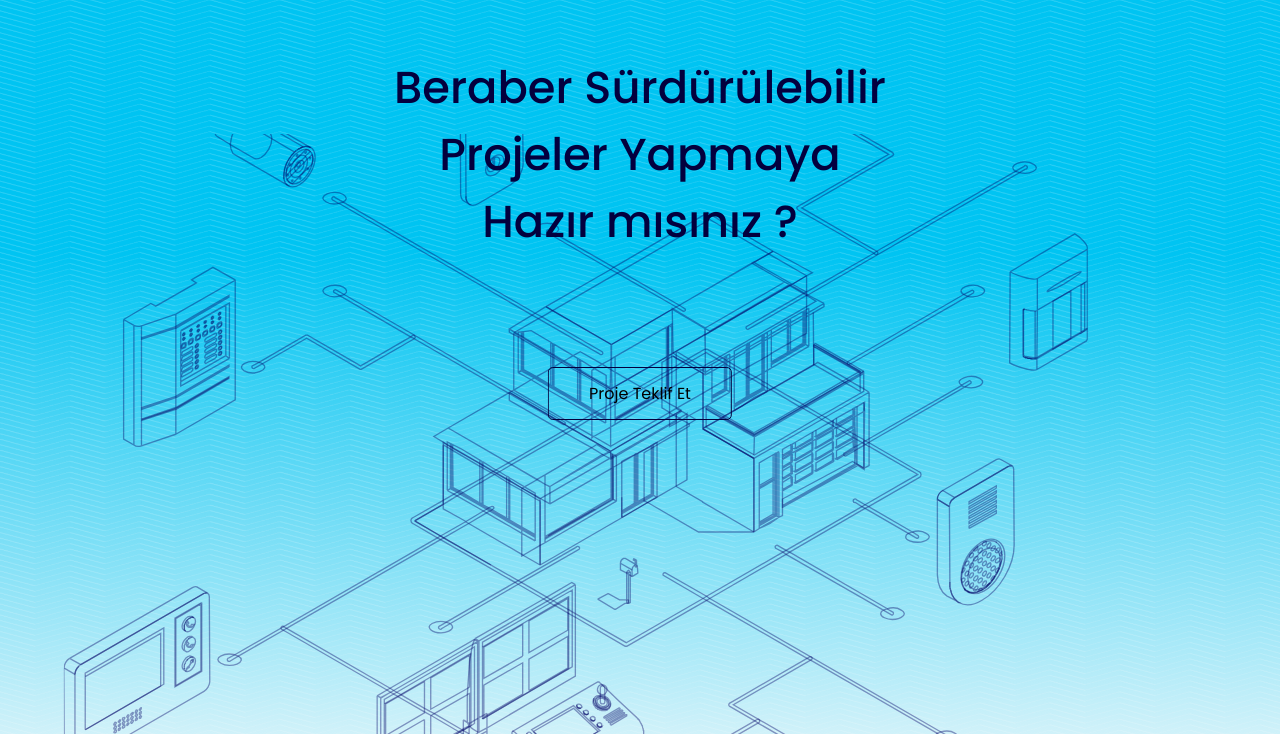
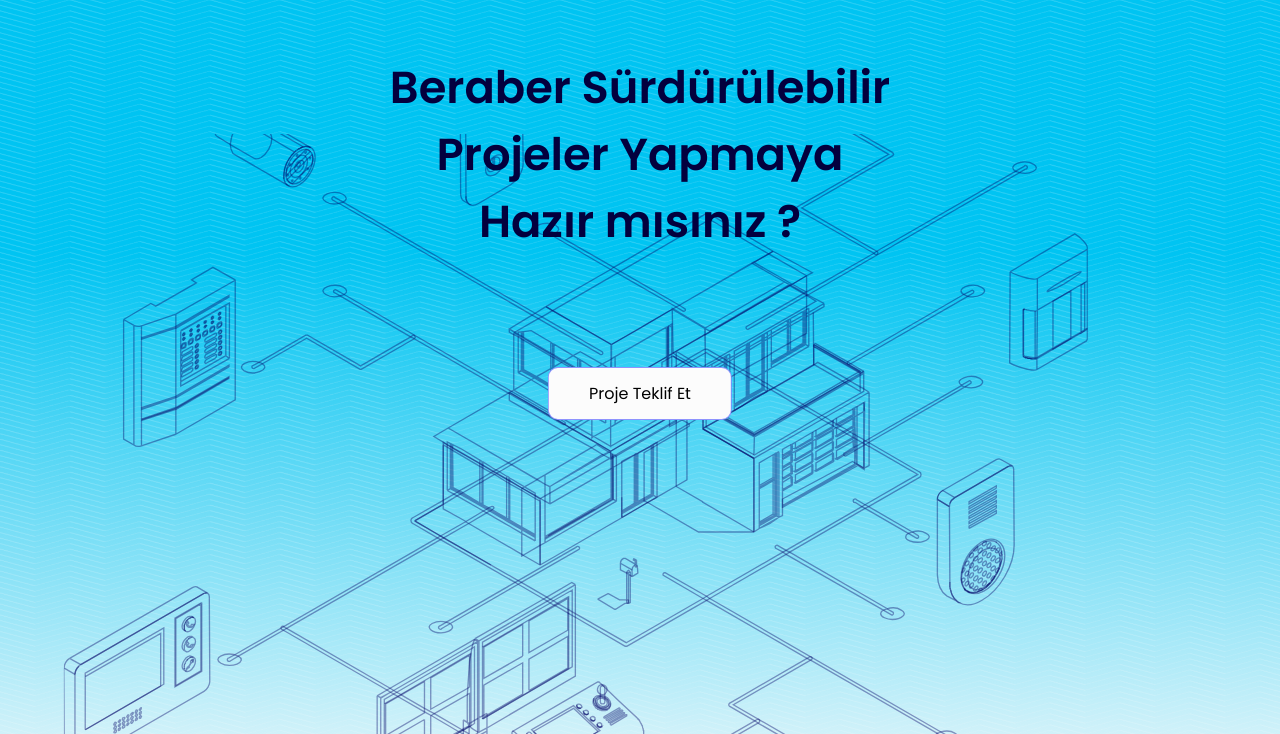
Before and after one commit to salimalitarikz/fiberson, a plain HTML site: page index.html in a window 1280 px wide. Shown: the part 66-800 px from the top of the page. Drawn offline with nearby package versions, Linux system fonts and the light colour scheme; a web font is replaced by a local one.

Commit message:
07/10/2024 - H 3

```diff
--- a/index.html
+++ b/index.html
@@ -99,6 +99,7 @@
       <div class="menu_upper">
         <a href="">Hizmetler</a>
         <a href="">Teknolojiler</a>
+        <a href="">Galeri</a>
         <a href="">Hakkımızda</a>
         <a href="">İletişim</a>
       </div>
--- a/style.scss
+++ b/style.scss
@@ -581,7 +581,7 @@ main{
                     font-size: 2.8rem;
                     text-align: center;
                     width: 100%;
-                    font-weight: 500;
+                    font-weight: 600;
                     color:$dark;
 
                     // Animation
@@ -603,8 +603,10 @@ main{
                     transform: scale(1.2);
                     padding: .8rem 2.5rem;
                     transition: .3s;
-                    border: 1.5px solid $dark !important;
+                    border: 1px solid #000dff70;
+                    background-color: $light;
                     opacity: 0;
+                    border-radius: 10px;
 
                      // Animation
                      animation: banner_late 1s forwards;
```
Also changed, not shown: style.css, 1 other file.
